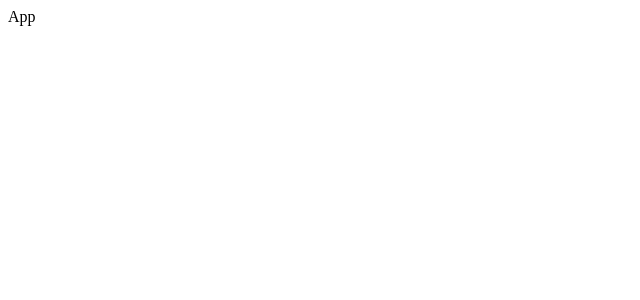
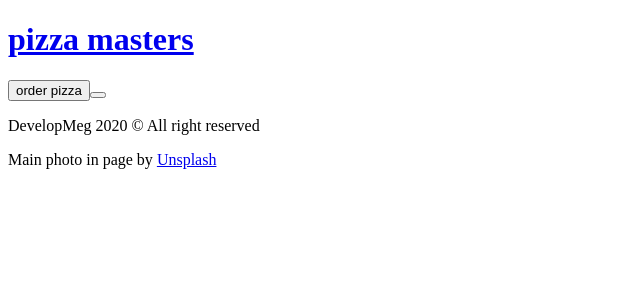
Before and after one commit to DevelopMeg/pizza-masters, a React (Create React App) app: page / in a window 1280 px wide. Shown: the top 300 px of the page, without its empty margins (0-640 px from the left). Built offline with nearby package versions, Linux system fonts and the light colour scheme.

Commit message:
create main components - Header & Footer

```diff
--- a/package.json
+++ b/package.json
@@ -8,6 +8,7 @@
     "@testing-library/user-event": "^12.1.10",
     "react": "^17.0.1",
     "react-dom": "^17.0.1",
+    "react-router-dom": "^5.2.0",
     "react-scripts": "4.0.0",
     "web-vitals": "^0.2.4"
   },
--- a/src/App.js
+++ /dev/null
@@ -1,5 +0,0 @@
-const App = () => {
-  return <div>App</div>;
-};
-
-export default App;
--- /dev/null
+++ b/src/components/main-components/App.js
@@ -0,0 +1,18 @@
+import React from "react";
+import Header from "./Header";
+import Footer from "./Footer";
+
+import { BrowserRouter } from "react-router-dom";
+
+const App = () => {
+  return (
+    <>
+      <BrowserRouter basename={process.env.PUBLIC_URL}>
+        <Header />
+        <Footer />
+      </BrowserRouter>
+    </>
+  );
+};
+
+export default App;
--- /dev/null
+++ b/src/components/main-components/Footer.js
@@ -0,0 +1,14 @@
+import React from "react";
+
+const Footer = () => {
+  return (
+    <footer>
+      <p>DevelopMeg 2020 &copy; All right reserved</p>
+      <p>
+        Main photo in page by <a href="https://unsplash.com/">Unsplash</a>
+      </p>
+    </footer>
+  );
+};
+
+export default Footer;
--- /dev/null
+++ b/src/components/main-components/Header.js
@@ -0,0 +1,30 @@
+import React from "react";
+import { NavLink, useHistory } from "react-router-dom";
+
+const Header = () => {
+  const history = useHistory();
+
+  const handleOpenNewPage = (path) => {
+    history.push(path);
+  };
+
+  return (
+    <header>
+      <h1>
+        <NavLink to="/">pizza masters</NavLink>
+      </h1>
+
+      <button onClick={() => handleOpenNewPage("/order")}>
+        <i className="fas fa-pizza-slice"></i>
+        order pizza
+      </button>
+
+      <button onClick={() => handleOpenNewPage("/cart")}>
+        <i className="fas fa-shopping-cart"></i>
+        <span></span>
+      </button>
+    </header>
+  );
+};
+
+export default Header;
--- a/src/index.js
+++ b/src/index.js
@@ -1,6 +1,6 @@
 import React from "react";
 import ReactDOM from "react-dom";
-import App from "./App";
+import App from "./components/main-components/App";
 
 ReactDOM.render(
   <React.StrictMode>
```
Also changed, not shown: 1 other file (tests, documents, lock files or other folders).
